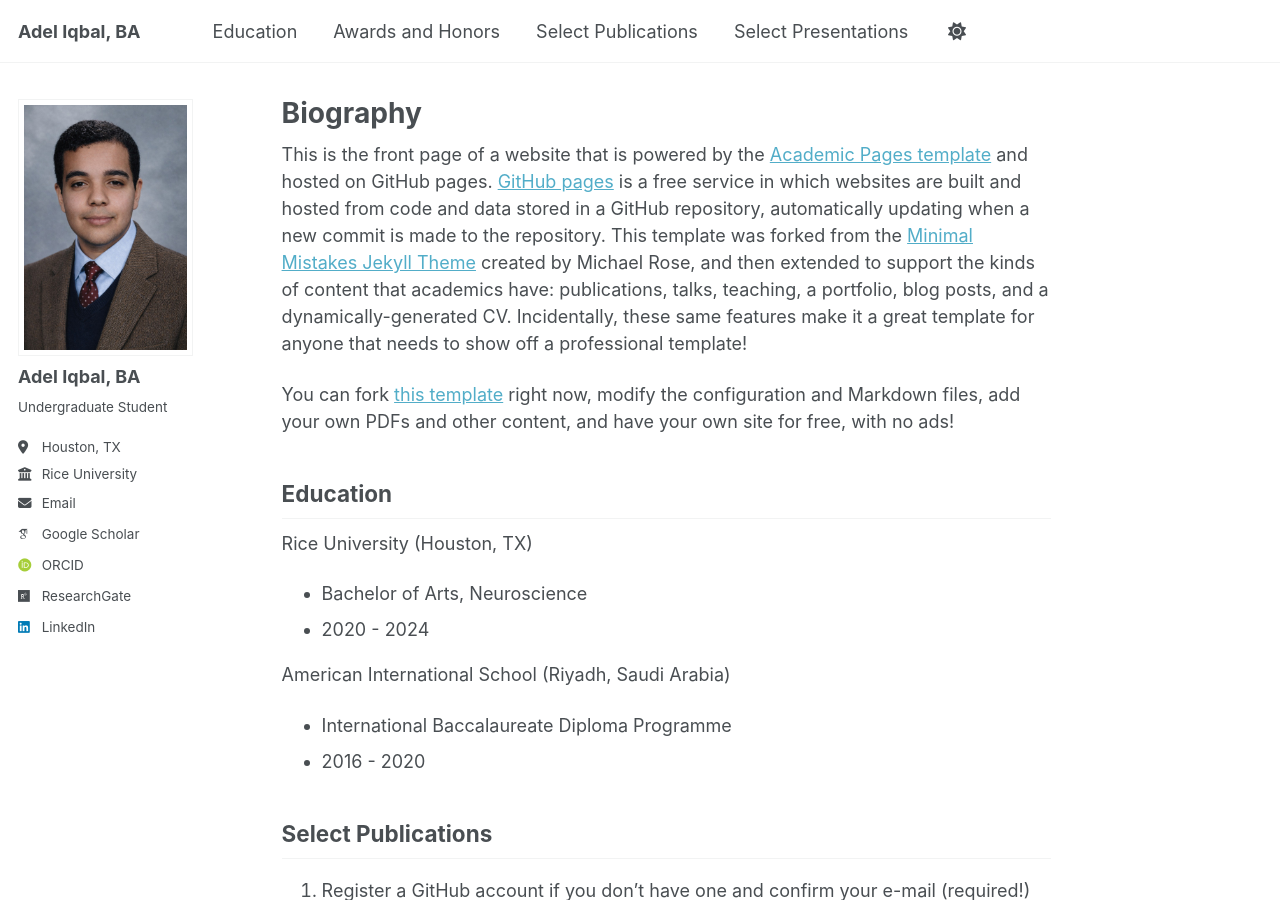
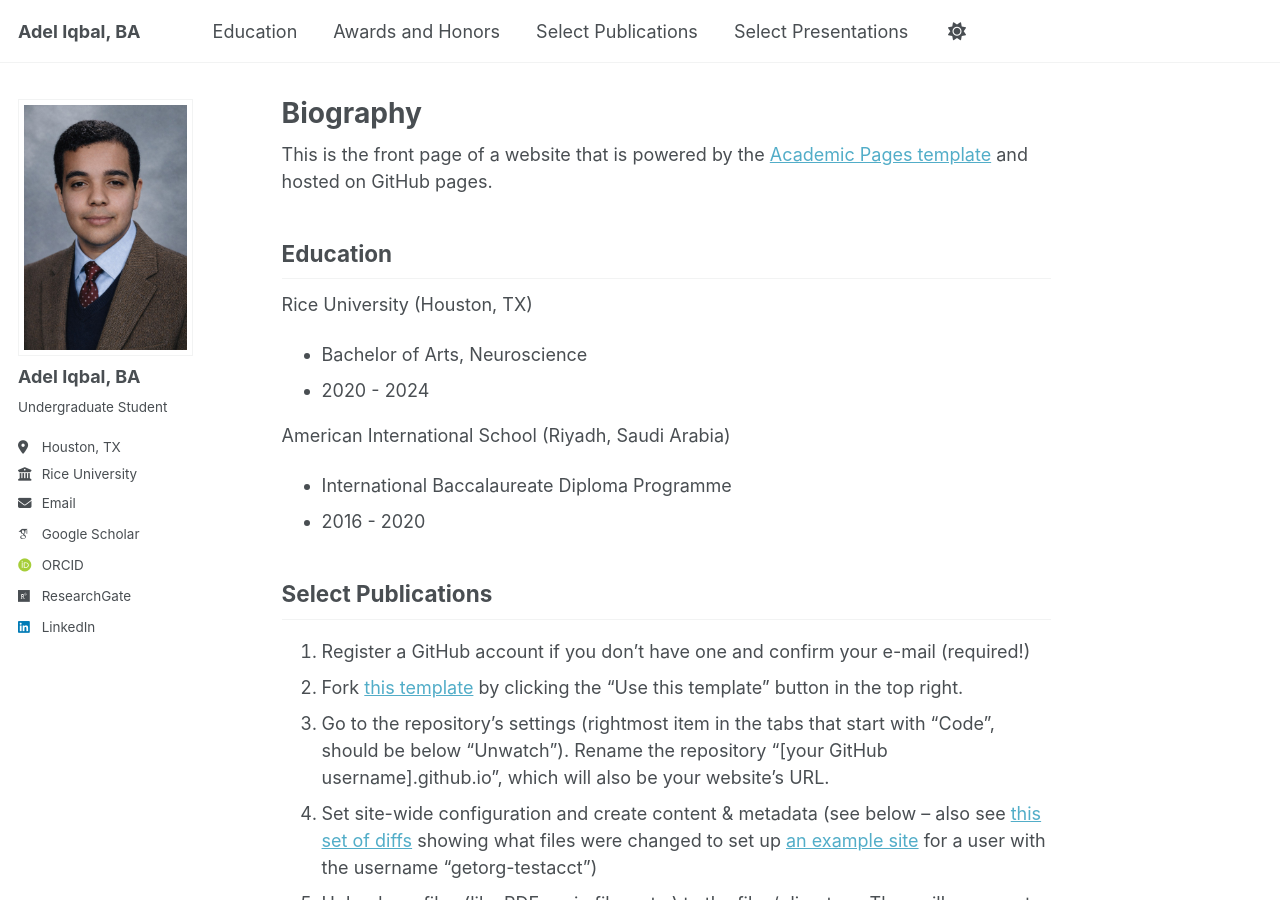
Before and after one commit to adel-iqbal/aiqbal, a Jekyll site: the page built from _pages/about.md, in a window 1280 px wide and 900 px high. Built offline with Jekyll 4.4.1, drawn with Linux system fonts in a browser that asks for light colours; some web fonts are replaced; a script bundle is joined from its source files by our own code; library files that are not in the unit come from our copies.

Commit message:
Update about.md

```diff
--- a/_pages/about.md
+++ b/_pages/about.md
@@ -7,9 +7,7 @@ redirect_from:
   - /about.html
 ---
 
-This is the front page of a website that is powered by the [Academic Pages template](https://github.com/academicpages/academicpages.github.io) and hosted on GitHub pages. [GitHub pages](https://pages.github.com) is a free service in which websites are built and hosted from code and data stored in a GitHub repository, automatically updating when a new commit is made to the repository. This template was forked from the [Minimal Mistakes Jekyll Theme](https://mmistakes.github.io/minimal-mistakes/) created by Michael Rose, and then extended to support the kinds of content that academics have: publications, talks, teaching, a portfolio, blog posts, and a dynamically-generated CV. Incidentally, these same features make it a great template for anyone that needs to show off a professional template!
-
- You can fork [this template](https://github.com/academicpages/academicpages.github.io) right now, modify the configuration and Markdown files, add your own PDFs and other content, and have your own site for free, with no ads!
+This is the front page of a website that is powered by the [Academic Pages template](https://github.com/academicpages/academicpages.github.io) and hosted on GitHub pages.
 
 Education
 ------
```
